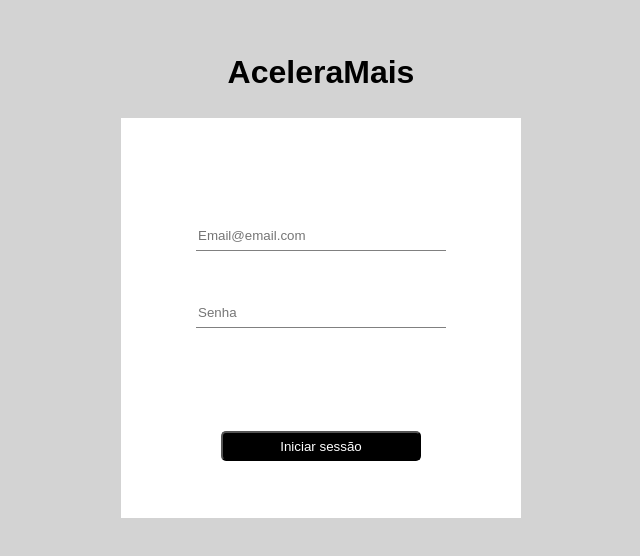
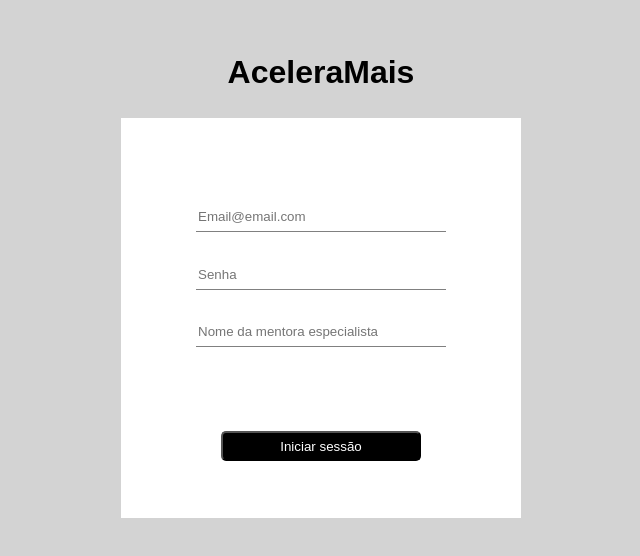
Before and after one commit to aceleradora-TW/acelera-mais-front, a React (Create React App) app: page / in a window 1280 px wide. Shown: the part 128-684 px from the top of the page, without its empty margins (319-959 px from the left). Built offline with nearby package versions, Linux system fonts and the light colour scheme; what react-dotenv would draw is missing.

Commit message:
feat(login): login com nome do especialista
@patriciatersariol @ErickCardoso007

```diff
--- a/public/env.js
+++ b/public/env.js
@@ -1,3 +1,3 @@
 window.env = {
-  "URL_BACKEND": "http://localhost:9000/"
+  "URL_BACKEND": "http://localhost:9000"
 };
--- a/src/components/exercises-list/index.js
+++ b/src/components/exercises-list/index.js
@@ -8,13 +8,10 @@ export const ExercisesList = () => {
 
   useEffect(() => {
     const id = window.location.pathname.split('/').pop()
-    console.log(id)
     client.get(`/exercise?hiringProcessId=${id}`)
       .then(res => setExercises(res.data.data.result))
       .catch(err => {
         console.log(err)
-        setExercises([])
-        // navigate('/')
       })
   }, [])
 
@@ -31,7 +28,7 @@ export const ExercisesList = () => {
         </thead>
         <tbody className="table-body">
           {exercises.map((exercise, key) => {
-            return <ToggleRow key={key} item={exercise} exerciseId={exercise.id} />
+            return <ToggleRow key={key} item={exercise} />
           })}
         </tbody>
       </table>
--- a/src/components/login/index.js
+++ b/src/components/login/index.js
@@ -6,6 +6,7 @@ import './style.css'
 export const Login = () => {
   const [email, setEmail] = useState('')
   const [password, setPassword] = useState('')
+  const [mentorName, setMentorName] = useState('')
   const navigate = useNavigate()
 
   const handleChangeEmail = ({ target }) => {
@@ -14,6 +15,11 @@ export const Login = () => {
 
   const handleChangePassword = ({ target }) => {
     setPassword(target.value)
+  }
+
+  const handleChangeMentorName = ({ target }) => {
+    setMentorName(target.value)
+    localStorage.setItem('mentorName', mentorName)
   }
 
   const handlerClick = async (event) => {
@@ -50,6 +56,9 @@ export const Login = () => {
         <label>
           <input onChange={handleChangePassword} value={password} type="password" placeholder="Senha"></input>
         </label>
+        <label>
+          <input onChange={handleChangeMentorName} value={mentorName} type="text" placeholder="Nome da mentora especialista"></input>
+        </label>
       </div>
       <button onClick={handlerClick}>Iniciar sessão</button>
     </div>
--- a/src/pages/hiring-process/index.js
+++ b/src/pages/hiring-process/index.js
@@ -31,6 +31,7 @@ const HiringProcessPage = () => {
 
   return (
     <div className="page-container">
+
       <h1>Processos seletivos</h1>
       <section>
         <div>
```
